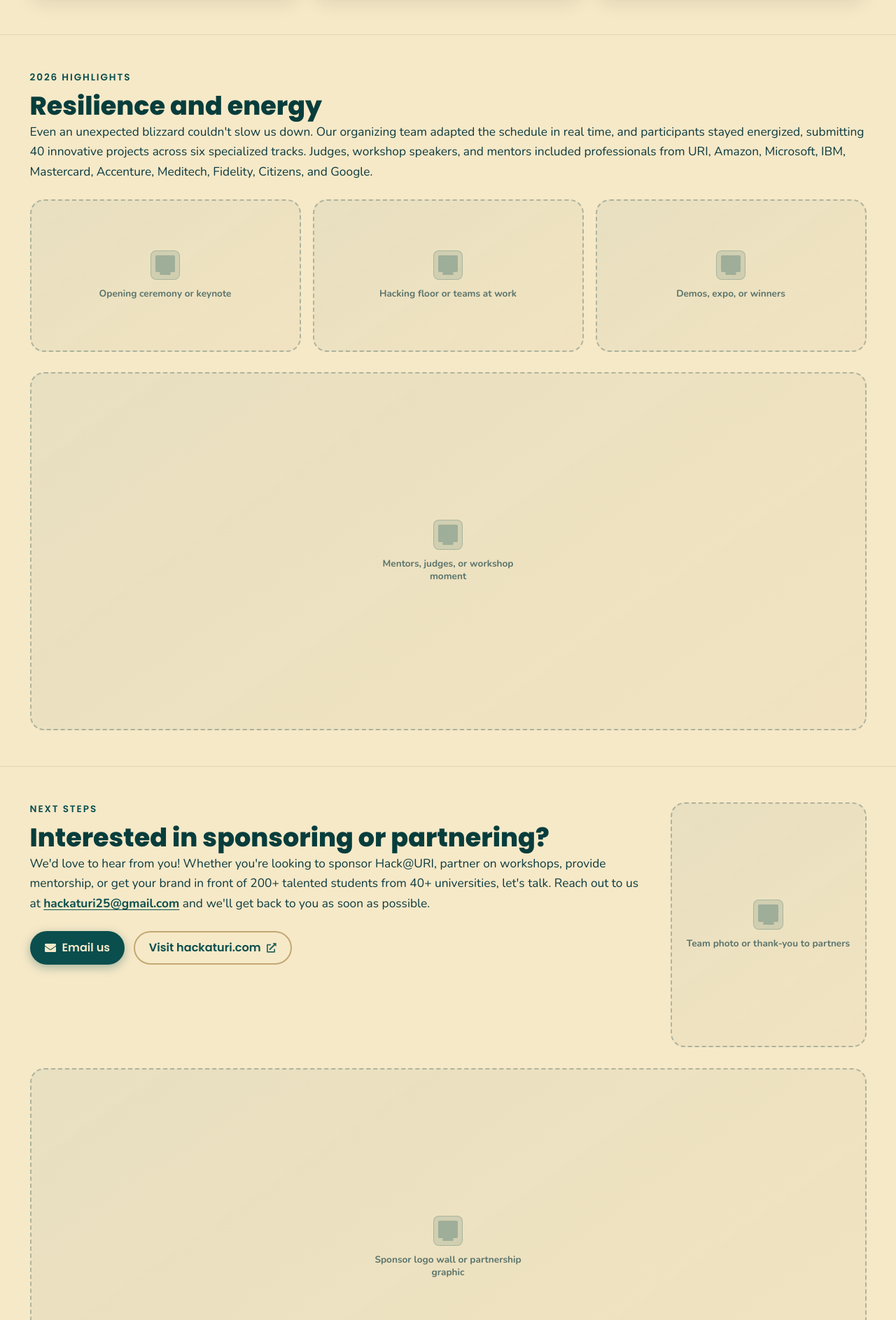
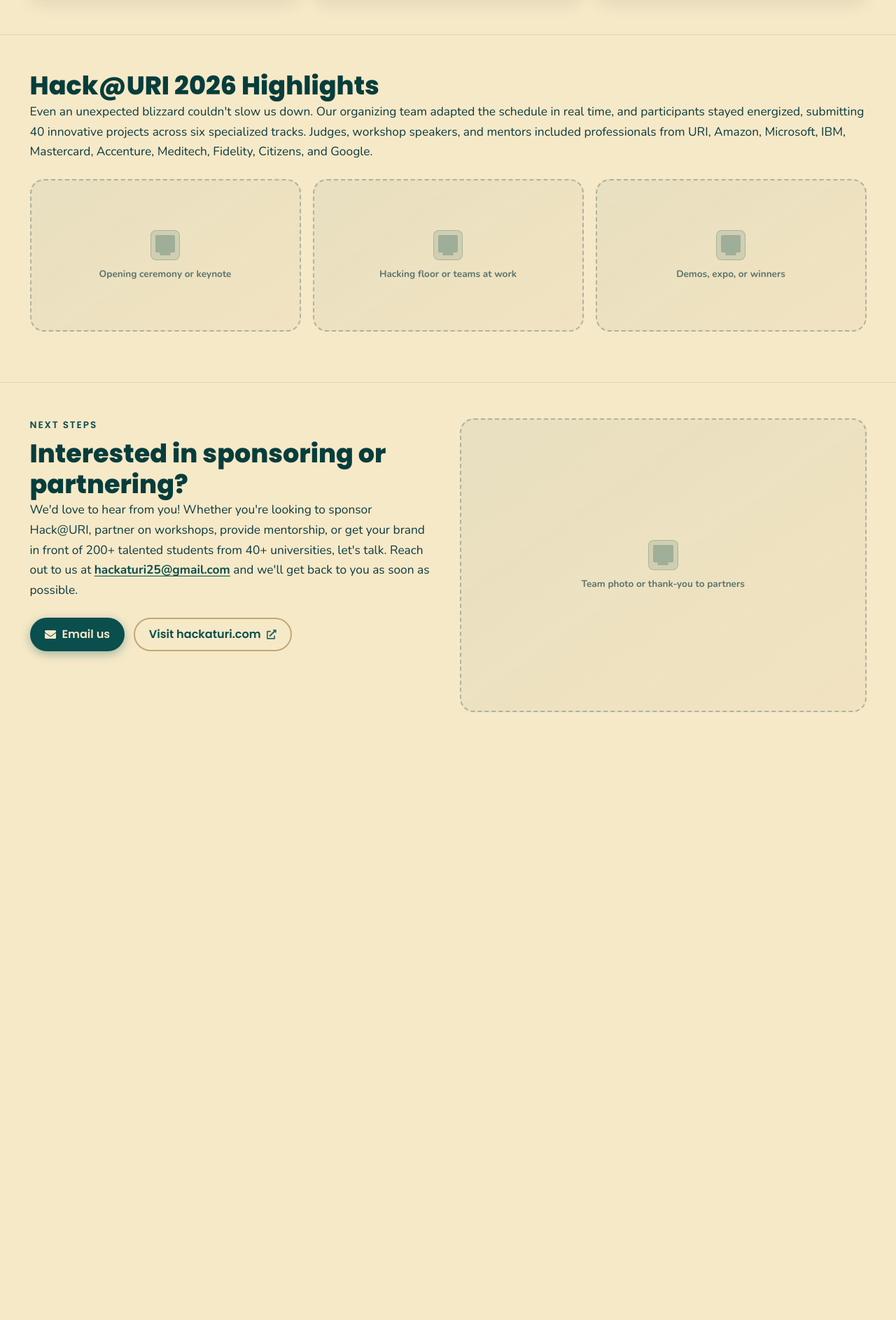
Before and after one commit to rbutera03/hackaturi-sponsorship, a React (Vite) app: page / in a window 1280 px wide. Shown: the part 2293-4180 px from the top of the page at 70% size. After the commit the page ends 3362 px from the top, so only its background shows below. Built offline with nearby package versions, Linux system fonts and the light colour scheme.

Commit message:
updated last couple sections styling

```diff
--- a/src/features/highlights/Highlights.jsx
+++ b/src/features/highlights/Highlights.jsx
@@ -3,9 +3,8 @@ import './Highlights.css'
 
 const Highlights = () => (
   <section className="report-section highlights" id="highlights" aria-labelledby="highlights-title">
-    <p className="report-section__eyebrow">2026 highlights</p>
     <h2 id="highlights-title" className="report-section__title">
-      Resilience and energy
+      Hack@URI 2026 Highlights
     </h2>
     <div className="highlights__intro report-section__prose">
       <p>
@@ -21,9 +20,6 @@ const Highlights = () => (
       <PlaceholderImage label="Hacking floor or teams at work" shape="standard" />
       <PlaceholderImage label="Demos, expo, or winners" shape="standard" />
     </div>
-    <div className="report-section__media">
-      <PlaceholderImage label="Mentors, judges, or workshop moment" shape="wide" />
-    </div>
   </section>
 )
 
--- a/src/features/sponsorship-cta/SponsorshipCta.css
+++ b/src/features/sponsorship-cta/SponsorshipCta.css
@@ -6,7 +6,7 @@
 
 @media (min-width: 768px) {
   .sponsorship-cta__layout {
-    grid-template-columns: 1fr minmax(200px, 280px);
+    grid-template-columns: 1fr 1fr;
     gap: 2rem;
   }
 }
@@ -78,3 +78,7 @@
 .sponsorship-cta__visual {
   min-width: 0;
 }
+
+.sponsorship-cta__visual .placeholder-image {
+  width: 100%;
+}
--- a/src/features/sponsorship-cta/SponsorshipCta.jsx
+++ b/src/features/sponsorship-cta/SponsorshipCta.jsx
@@ -48,9 +48,6 @@ const SponsorshipCta = () => (
         <PlaceholderImage label="Team photo or thank-you to partners" shape="tall" />
       </div>
     </div>
-    <div className="report-section__media">
-      <PlaceholderImage label="Sponsor logo wall or partnership graphic" shape="wide" />
-    </div>
   </section>
 )
 
```
